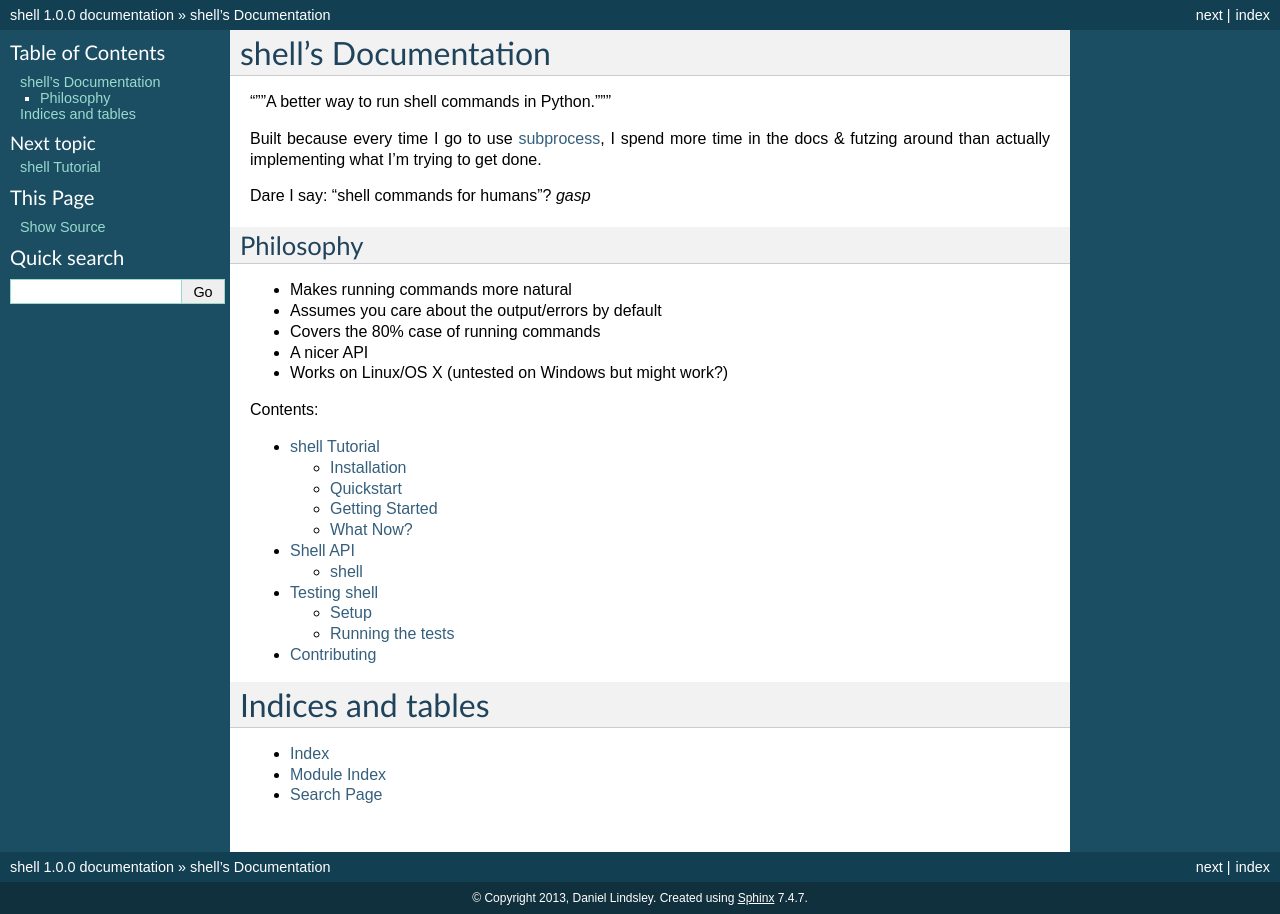
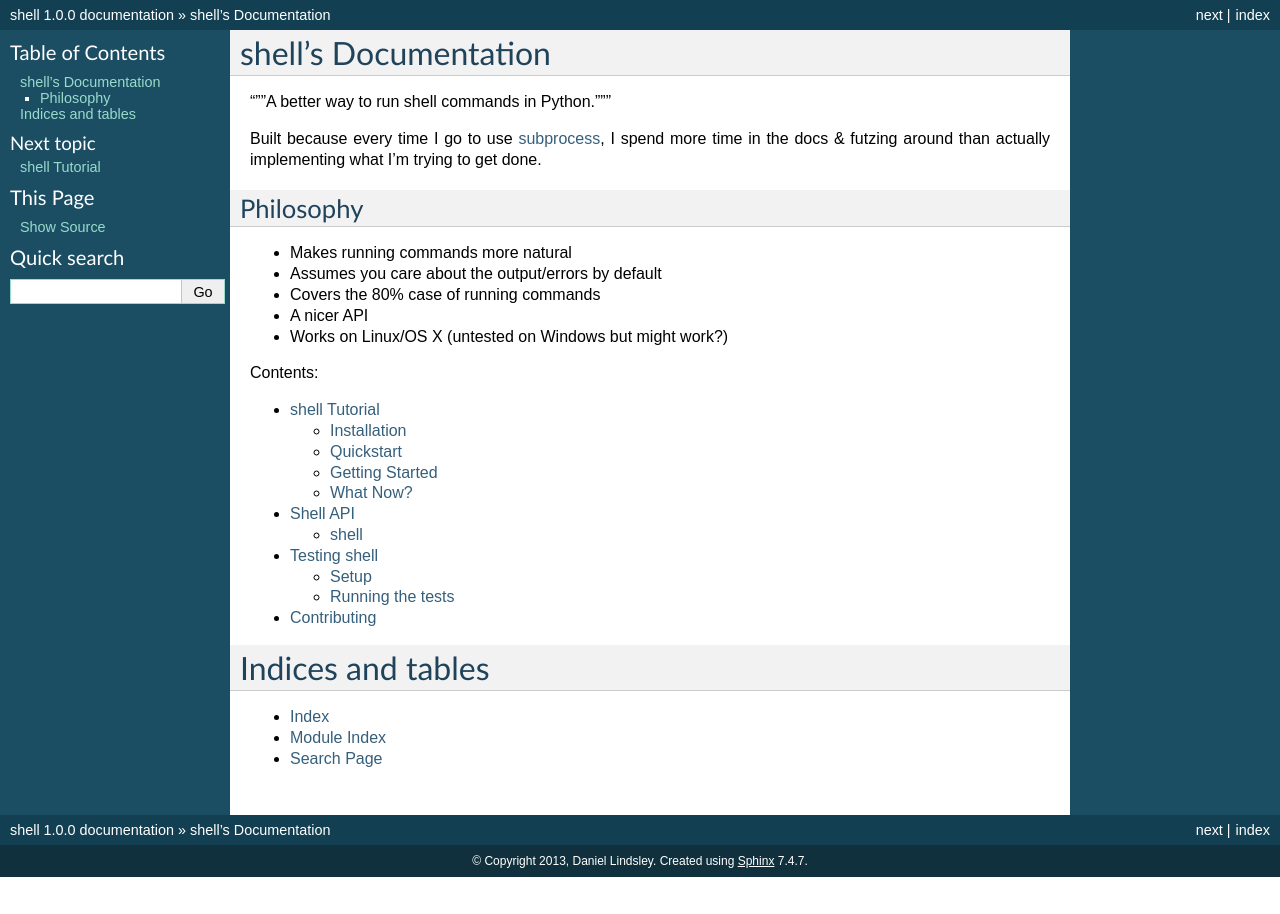
Before and after one commit to toastdriven/shell, a Sphinx documentation site: the page built from docs/index.rst, in a window 1280 px wide. Built offline with Sphinx 7.4.7, drawn with Linux system fonts in a browser that asks for light colours.

Commit message:
No, actually, I don't dare say that.
Turns out Kr has already been here with ``envoy``, so I'll stop biting his style.

```diff
--- a/README.rst
+++ b/README.rst
@@ -6,8 +6,6 @@
 
 Built because every time I go to use `subprocess`_, I spend more time in the
 docs & futzing around than actually implementing what I'm trying to get done.
-
-Dare I say: "shell commands for humans"? *gasp*
 
 .. _`subprocess`: http://docs.python.org/2.7/library/subprocess.html
 
--- a/docs/index.rst
+++ b/docs/index.rst
@@ -10,8 +10,6 @@
 
 Built because every time I go to use `subprocess`_, I spend more time in the
 docs & futzing around than actually implementing what I'm trying to get done.
-
-Dare I say: "shell commands for humans"? *gasp*
 
 .. _`subprocess`: http://docs.python.org/2.7/library/subprocess.html
 
```
